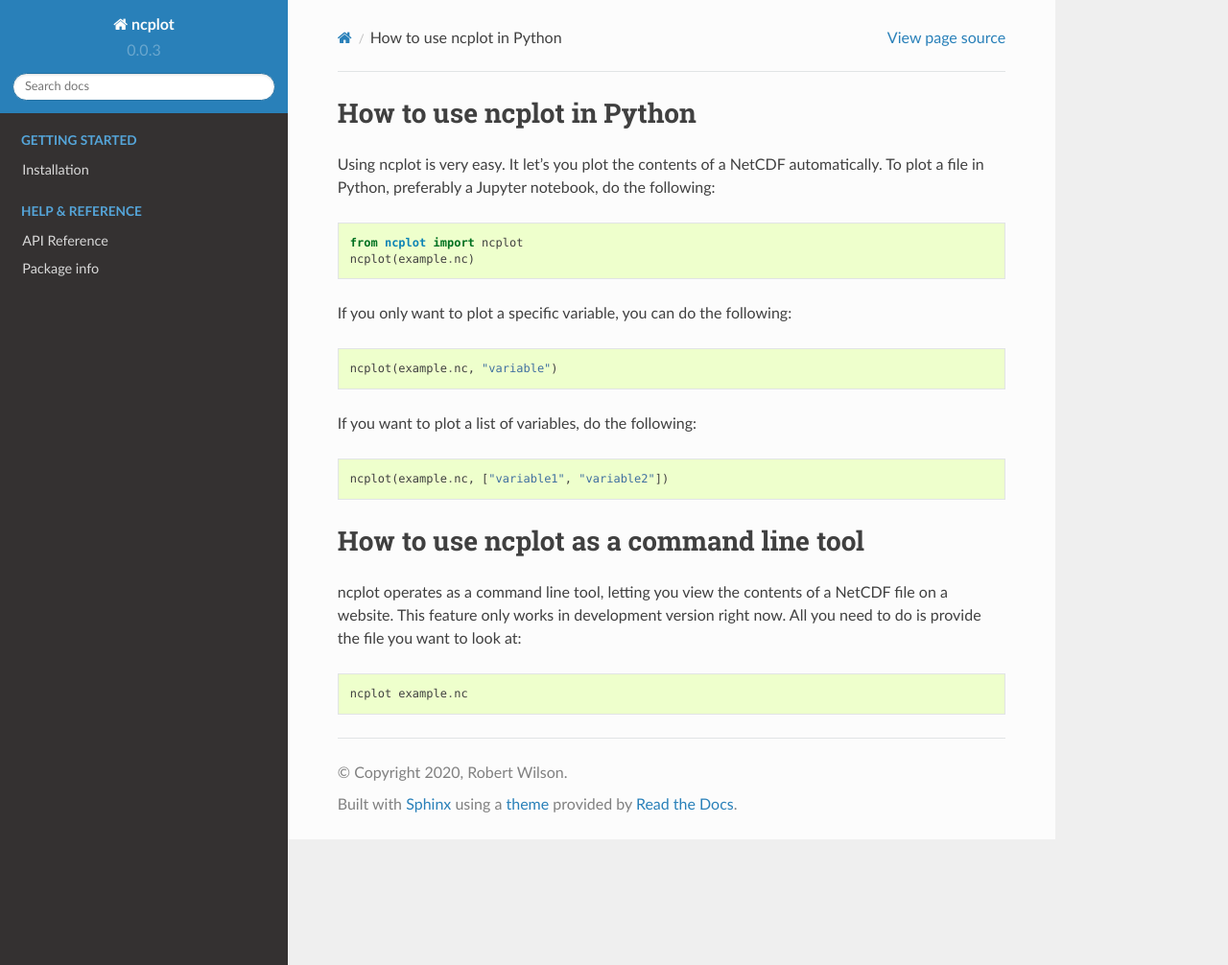
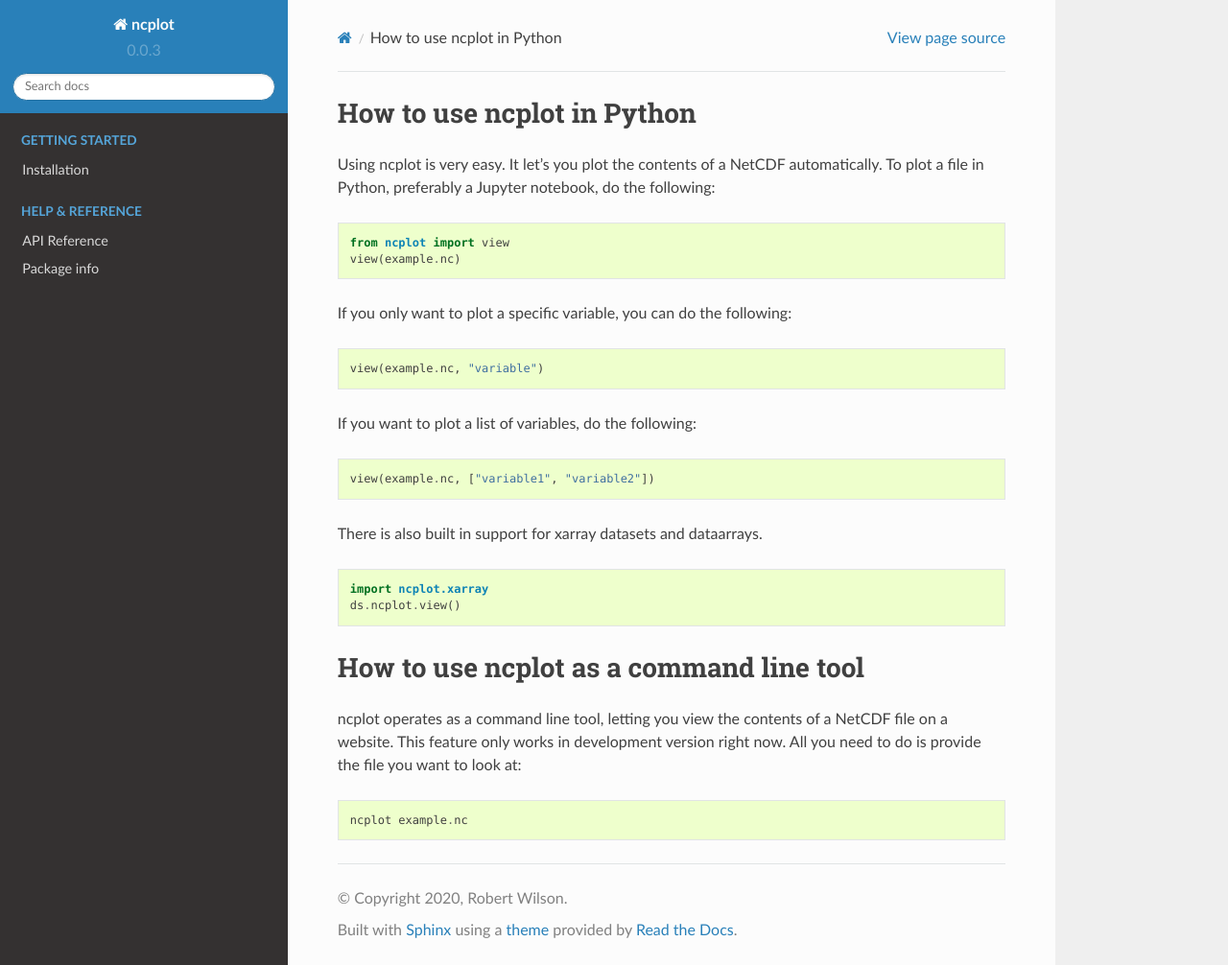
Before and after one commit to pmlmodelling/ncplot, a Sphinx documentation site: the page built from docs/source/howto.rst, in a window 1280 px wide and 1006 px high. Shown: the whole window at 96% size. Built offline with Sphinx 7.4.7 and the Read the Docs theme 2.0.0, drawn with Linux system fonts in a browser that asks for light colours; pages that are not in the unit, such as notebooks, are missing from menus.

Commit message:
update docs for new api

```diff
--- a/docs/source/howto.rst
+++ b/docs/source/howto.rst
@@ -5,20 +5,29 @@ Using ncplot is very easy. It let's you plot the contents of a NetCDF automatica
 
 .. code:: ipython3
 
-    from ncplot import ncplot
-    ncplot(example.nc)
+    from ncplot import view
+    view(example.nc)
 
 If you only want to plot a specific variable, you can do the following:
 
 .. code:: ipython3
 
-    ncplot(example.nc, "variable")
+    view(example.nc, "variable")
 
 If you want to plot a list of variables, do the following:
 
 .. code:: ipython3
 
-    ncplot(example.nc, ["variable1", "variable2"])
+    view(example.nc, ["variable1", "variable2"])
+
+
+There is also built in support for xarray datasets and dataarrays.
+
+.. code:: ipython3
+
+    import ncplot.xarray
+    ds.ncplot.view()
+
 
 How to use ncplot as a command line tool
 ----------------------------------------
```
